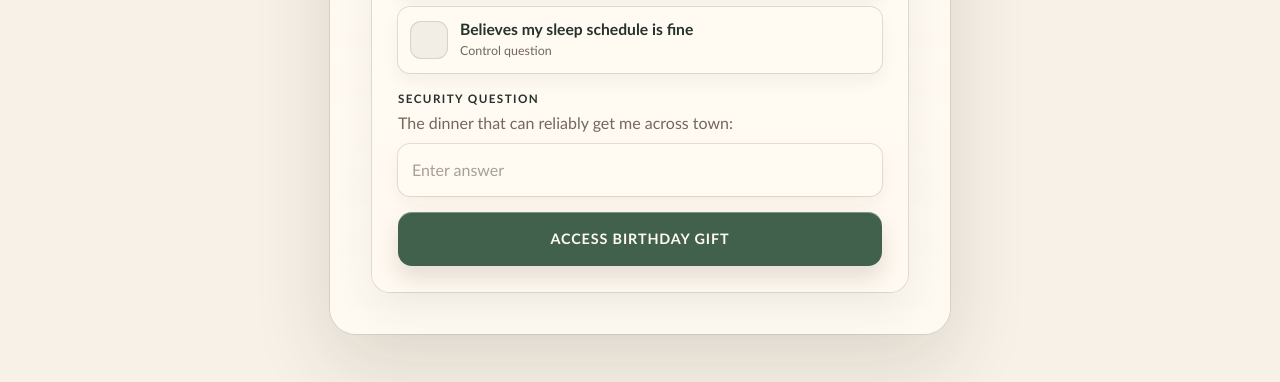
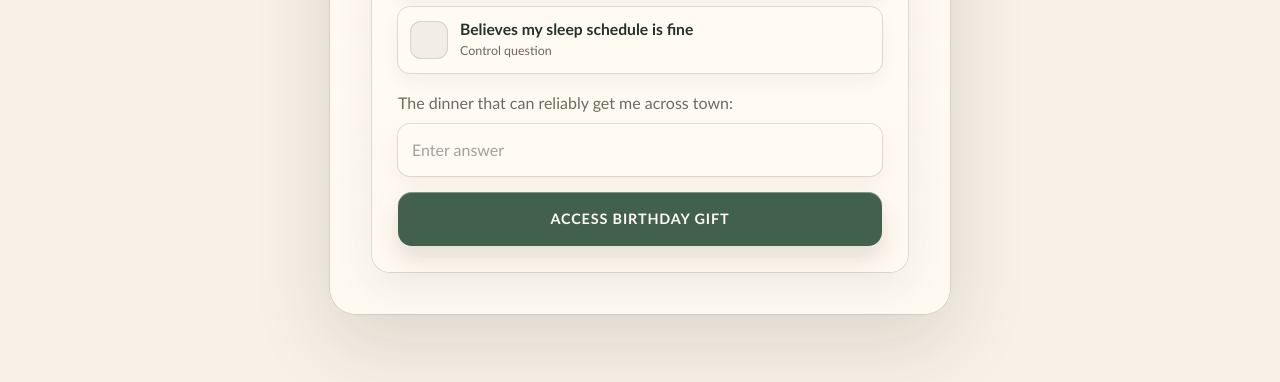
Before and after one commit to sgathrid/birthday-card, a plain HTML site: page index.html in a window 1280 px wide. Shown: the part 547-929 px from the top of the page. Drawn offline with Linux system fonts and the light colour scheme.

Commit message:
remove redundant "Security question" text from `index.html`

```diff
--- a/index.html
+++ b/index.html
@@ -49,7 +49,7 @@
         </div>
 
         <div class="question">
-          <label for="food-input">Security question</label>
+          <label for="food-input" class="sr-only">Security question</label>
           <p>The dinner that can reliably get me across town:</p>
           <div class="answer" id="answer-row">
             <input id="food-input" type="text" autocomplete="off" placeholder="Enter answer">
--- a/styles.css
+++ b/styles.css
@@ -296,6 +296,17 @@ h2 {
   color: var(--muted);
   font-size: 0.78rem;
   line-height: 1.35;
+}
+
+.sr-only {
+  position: absolute;
+  width: 1px;
+  height: 1px;
+  padding: 0;
+  margin: -1px;
+  overflow: hidden;
+  clip: rect(0, 0, 0, 0);
+  border: 0;
 }
 
 .question {
```
